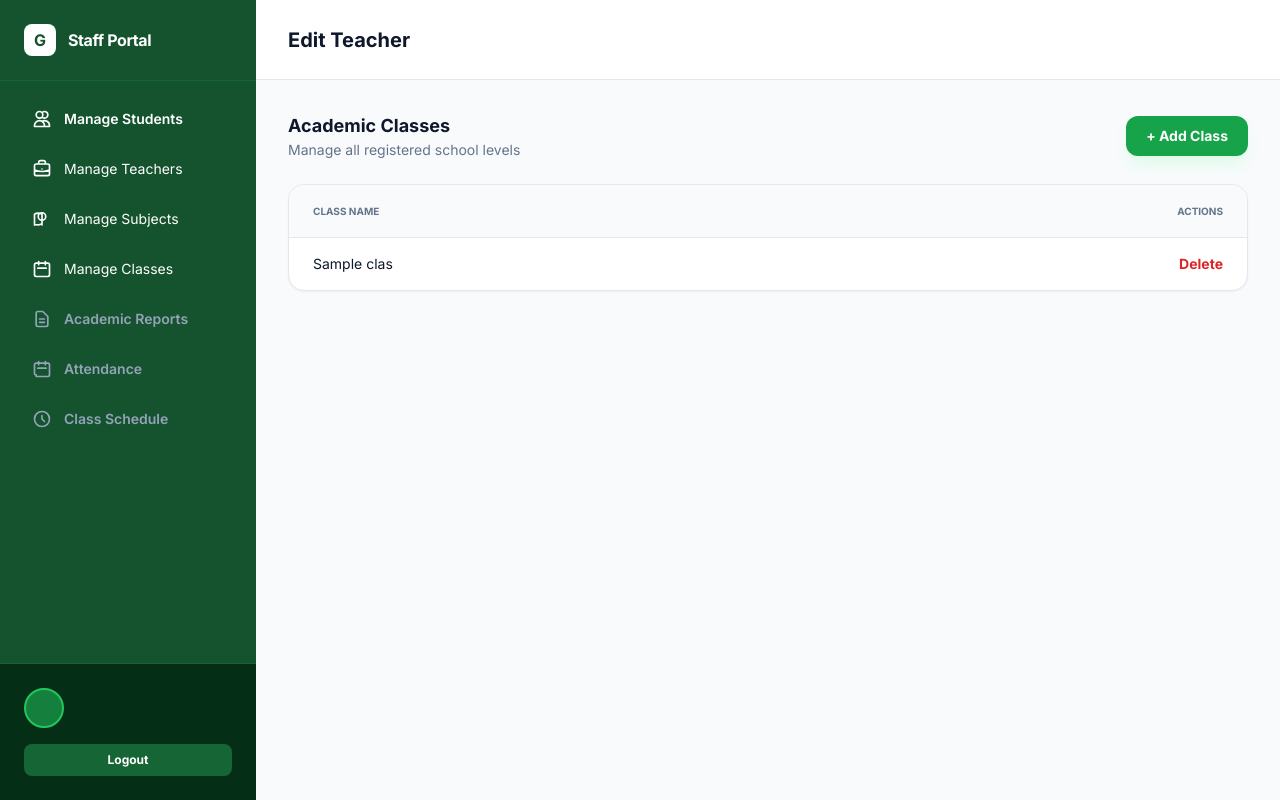
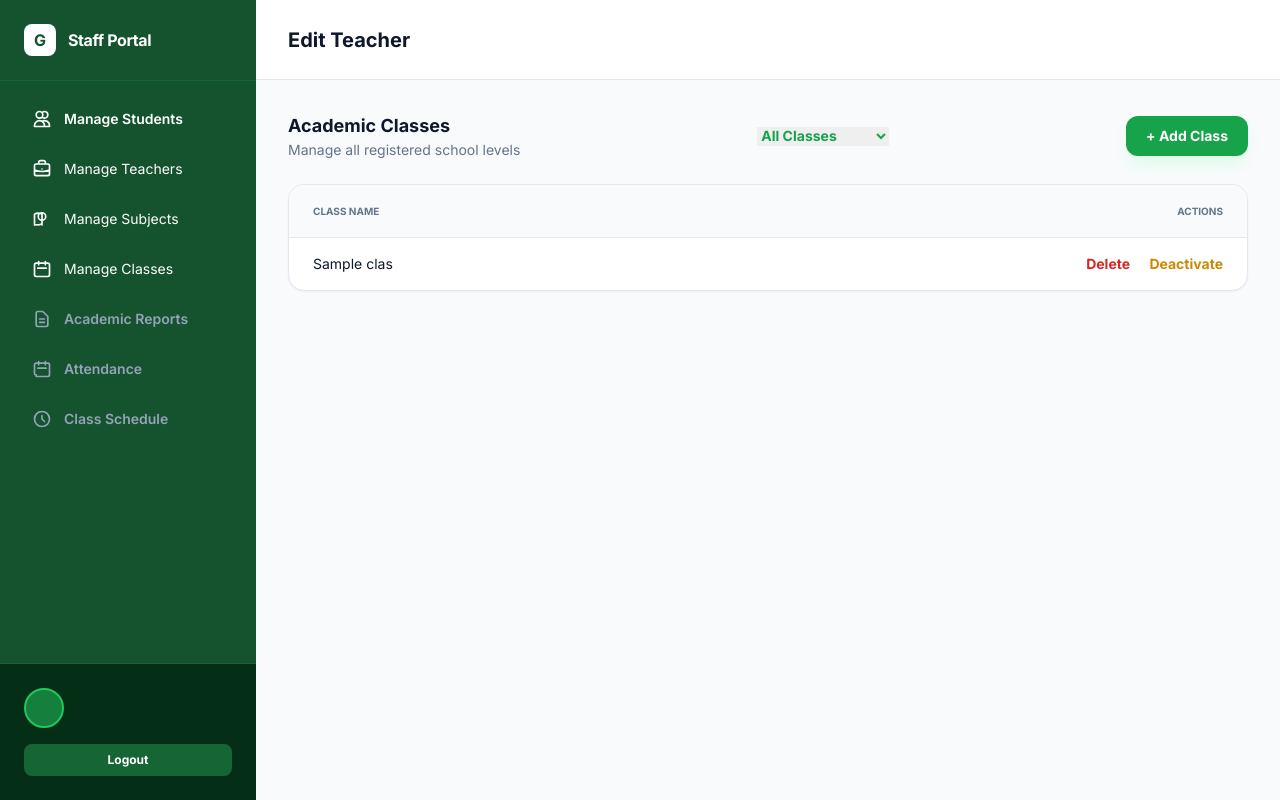
Before and after one commit to Alalar32/gps, a Django app: page /staff/manage-class/ in a window 1280 px wide. Run offline with Django 5.2, Linux system fonts and the light colour scheme; tables that the repository leaves empty hold one stand-in row (values such as "Sample post"); some libraries are stand-ins or nearby versions.

Commit message:
feat: Add is_active field to Class model and implement class activation/deactivation functionality

```diff
--- a/app_staff/models.py
+++ b/app_staff/models.py
@@ -1,7 +1,8 @@
 from django.db import models
 
 class Class(models.Model):
-        name = models.CharField(max_length=20)
+        name = models.CharField(max_length=20, unique=True)
+        is_active = models.BooleanField(default=True)
 
 
 class Person(models.Model):
--- a/app_staff/templates/app_staff/class.html
+++ b/app_staff/templates/app_staff/class.html
@@ -8,6 +8,13 @@
                             <h3 class="text-lg font-bold">Academic Classes</h3>
                             <p class="text-sm text-slate-500">Manage all registered school levels</p>
                         </div>
+                        <form action="." method="get" class="flex gap-2">
+                            <select id="class-filter" name="class" onchange="this.form.submit()" class="text-sm text-green-600 font-bold">
+                                <option value="all" {%if request.GET.class == "all" %}selected{% endif %}>All Classes</option>
+                                <option value="active" {%if request.GET.class == "active" %}selected{% endif %}>Active Classes</option>
+                                <option value="inactive" {%if request.GET.class == "inactive" %}selected{% endif %}>Inactive Classes</option>
+                            </select>
+                        </form>
                         <button onclick="openModal('class-reg')" class="px-5 py-2.5 bg-green-600 text-white rounded-xl text-sm font-bold shadow-lg shadow-green-100">+ Add Class</button>
                     </div>
                     <div class="bg-white rounded-2xl border border-slate-200 overflow-hidden shadow-sm">
@@ -25,6 +32,9 @@
                                         <td class="px-6 py-4 text-right">
                                             <a href="{% url 'delete_class' class.id %}" class="text-red-600 hover:text-red-800 text-right font-bold">
                                                 Delete
+                                            </a>
+                                            <a href="{% url 'deactivate_class' class.id %}" class="ml-4 text-yellow-600 hover:text-yellow-800 text-right font-bold">
+                                                {% if class.is_active %}Deactivate{% else %}Activate{% endif %}
                                             </a>
                                         </td>
                                     </tr>
--- a/app_staff/templates/app_staff/dashboard.html
+++ b/app_staff/templates/app_staff/dashboard.html
@@ -43,7 +43,7 @@
                 <select name="class"  onchange="this.form.submit()" class="text-sm text-green-600 font-bold">
                   <option value="All Classes">All Classes</option>
                   {% for class in classes %}
-                    <option value="{{ class.id }}" {% if class.id == selected_class %}selected{% endif %} {%if request.GET.class == class.id|stringformat:"s" %}selected{% endif %}>
+                    <option  value="{{ class.id }}" {% if class.id == selected_class %}selected{% endif %} {%if request.GET.class == class.id|stringformat:"s" %}selected{% endif %}>
                       {{ class.name }}
                     </option>
                   {% endfor %}
--- a/app_staff/urls.py
+++ b/app_staff/urls.py
@@ -11,6 +11,7 @@ urlpatterns = [
     path('delete-subject/<int:subject_id>/', views.delete_subject, name='delete_subject'),
     path('manage-class/', views.manage_classes_view, name='manage_classes'),
     path('delete-class/<int:class_id>/', views.delete_class, name='delete_class'),
+    path('deactivate-class/<int:class_id>/', views.deactivate_class, name='deactivate_class'),
     path('create-report/', views.create_report_view, name='create_report'),
     path('edit-report/<int:report_id>/', views.edit_report, name='edit_report'),
     path('class_schedule/', views.class_schedule_view, name='class_schedule'),
--- a/app_staff/views.py
+++ b/app_staff/views.py
@@ -25,7 +25,7 @@ def dashboard_view(request):
                 students = students.filter(Class_id=class_id)
 
 
-    return render(request, 'app_staff/dashboard.html', {'students': students,'search_query': search_query, 'classes': Class.objects.all(), 'selected_class': class_id})
+    return render(request, 'app_staff/dashboard.html', {'students': students,'search_query': search_query, 'classes': Class.objects.filter(is_active=True), 'selected_class': class_id})
 
 def enroll_student(request):
     if request.method == "POST":
@@ -190,14 +190,31 @@ def manage_classes_view(request):
             c.save()
             messages.success(request, "Class added successfully!")
             return redirect('/staff/manage-class')
-    return render(request, 'app_staff/class.html', {'classes': Class.objects.all()})
+
+    if request.method == "GET":
+        filter_option = request.GET.get('class', 'all')
+        if filter_option == 'active':
+            classes = Class.objects.filter(is_active=True)
+        elif filter_option == 'inactive':
+            classes = Class.objects.filter(is_active=False)
+        else:
+            classes = Class.objects.all()
+    return render(request, 'app_staff/class.html', {'classes': classes},)
 
 def delete_class(request, class_id):
     class_instance = Class.objects.get(id=class_id)
     class_instance.delete()
     messages.success(request, "Class deleted successfully!")
 
-    return redirect('/staff/manage-class')
+    return render(request, 'app_staff/class.html', {'classes': Class.objects.all()})
+
+def deactivate_class(request, class_id):
+    class_instance = Class.objects.get(id=class_id)
+    class_instance.is_active = not class_instance.is_active
+    class_instance.save()
+    status = "deactivated" if not class_instance.is_active else "activated"
+    messages.success(request, f"Class {status} successfully!")
+    return redirect( '/staff/manage-class')
 
 def create_report_view(request):
     if request.method == "POST":
```
Also changed, not shown: app_staff/migrations/0008_class_is_active_alter_class_name.py (added).
